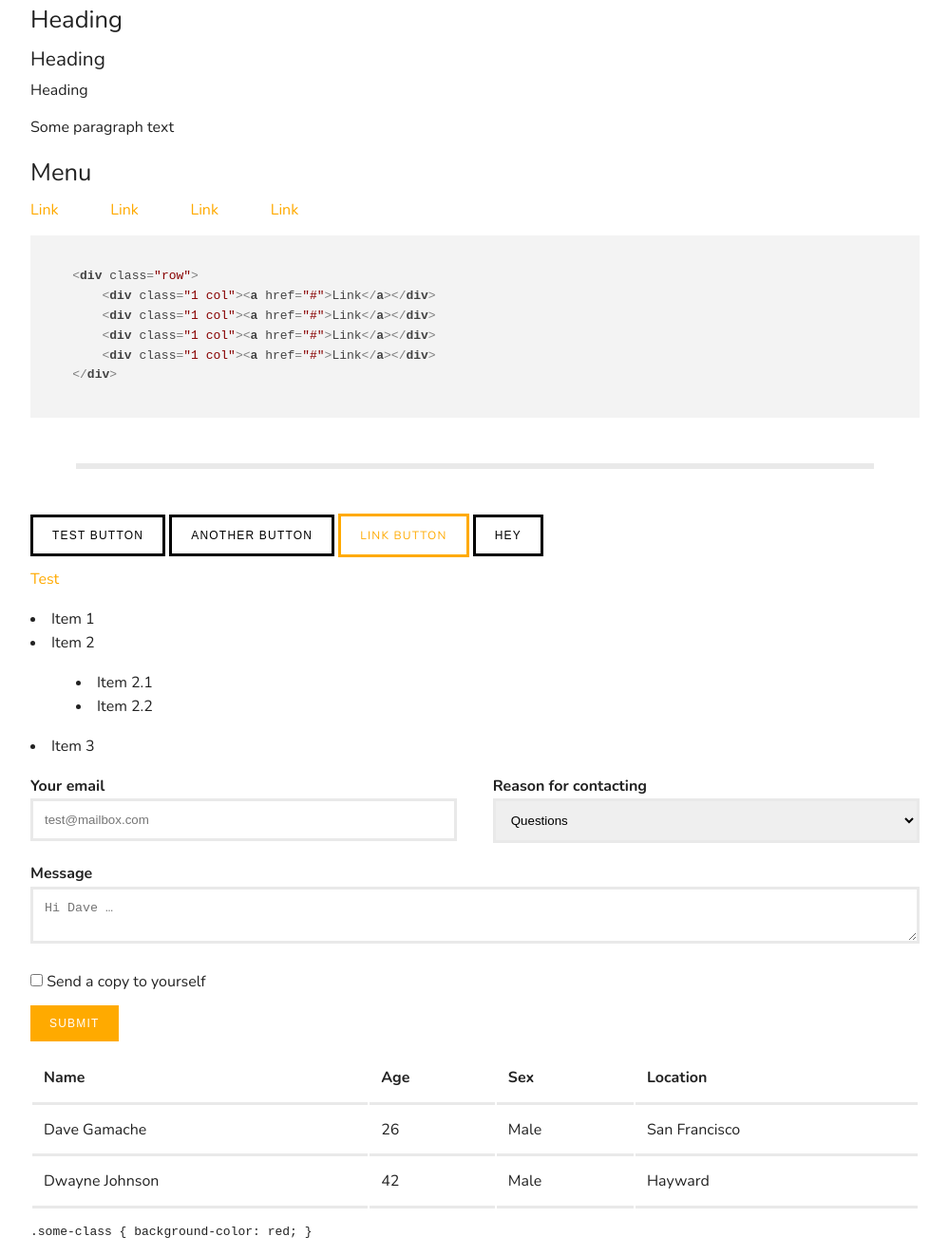
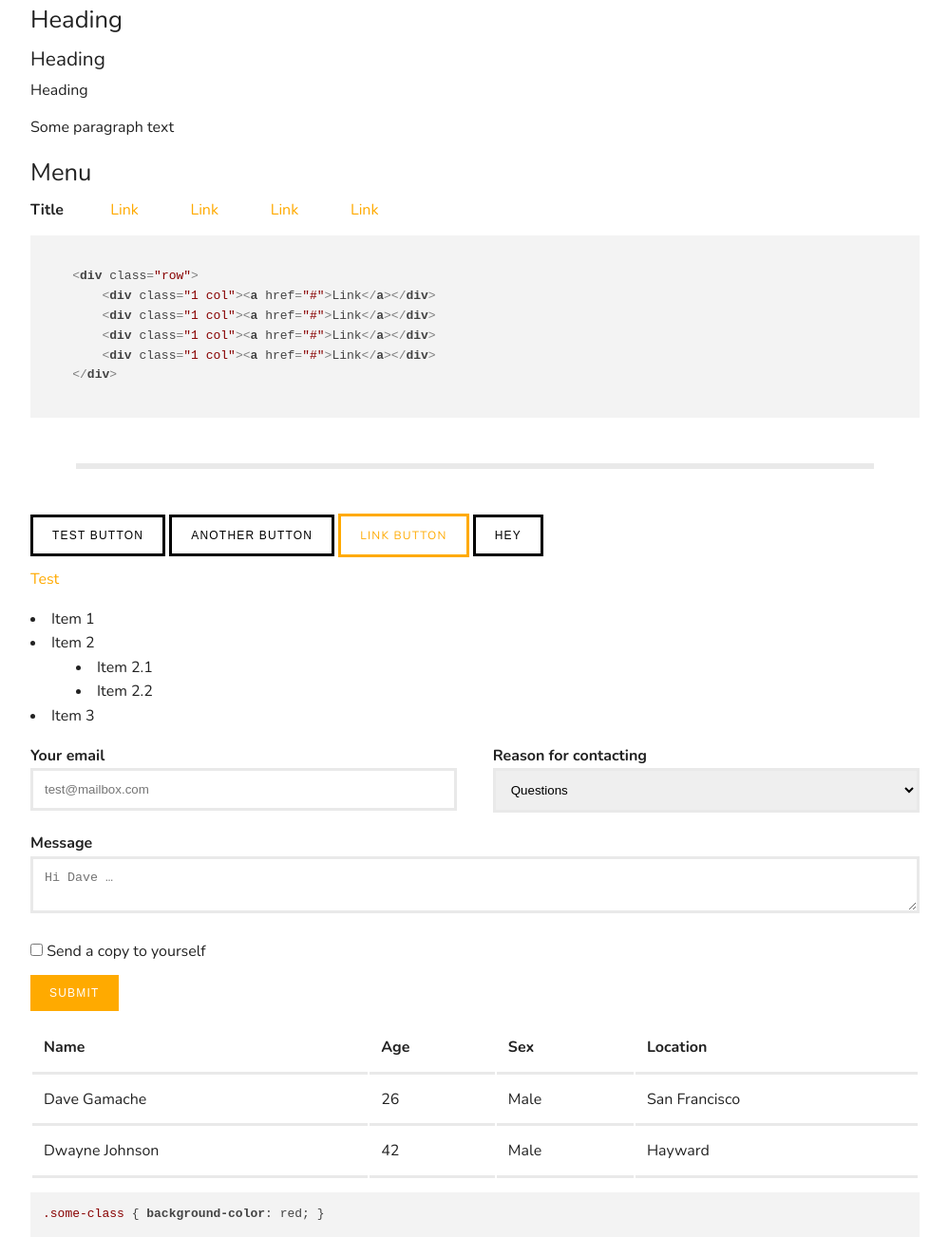
Before and after one commit to ajusa/lit, a plain HTML site: page index.html in a window 1280 px wide. Shown: the part 882-2204 px from the top of the page at 95% size, without its empty margins (140-1139 px from the left). Drawn offline with nearby package versions, Linux system fonts and the light colour scheme.

Commit message:
somehow optimized lists

```diff
--- a/index.html
+++ b/index.html
@@ -31,7 +31,7 @@
 
 <body class="c">
     <h1>lit</h1>
-    <p>a <a href="http://refresh-sf.com/">631 byte</a> (gzipped and minified) css starter</p>
+    <p>a <a href="http://refresh-sf.com/">626 byte</a> (gzipped and minified) css starter</p>
     <p>At this point, I don't think you can even call it a framework. It is too small!</p>
     <div>
         <a class="btn" href="http://www.github.com/ajusa/lit">Github</a>
@@ -92,6 +92,7 @@
     <p>Some paragraph text</p>
     <h4>Menu</h4>
     <div class="row">
+        <div class="1 col"><b>Title</b></div>
         <div class="1 col"><a href="#">Link</a> </div>
         <div class="1 col"><a href="#">Link</a> </div>
         <div class="1 col"><a href="#">Link</a> </div>
@@ -169,7 +170,7 @@
             </tr>
         </tbody>
     </table>
-    <xmp>.some-class { background-color: red; }</xmp>
+    <pre><code>.some-class { background-color: red; }</code></pre>
 </body>
 
 </html>
--- a/lit.css
+++ b/lit.css
@@ -167,7 +167,7 @@ ul ul,
 ul ol,
 ol ol,
 ol ul {
-    margin: 1em 0 1em 3em;
+    margin-left: 3em;
 }
 
 
```
